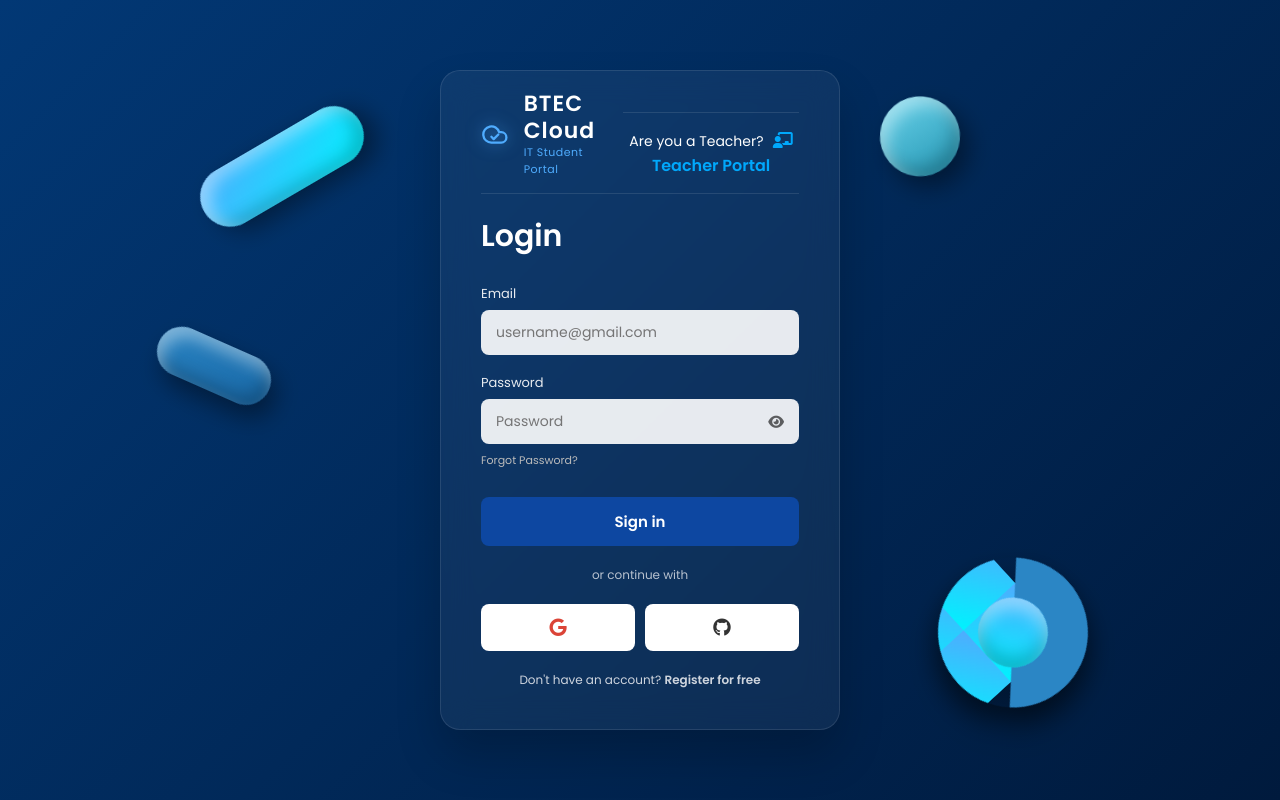
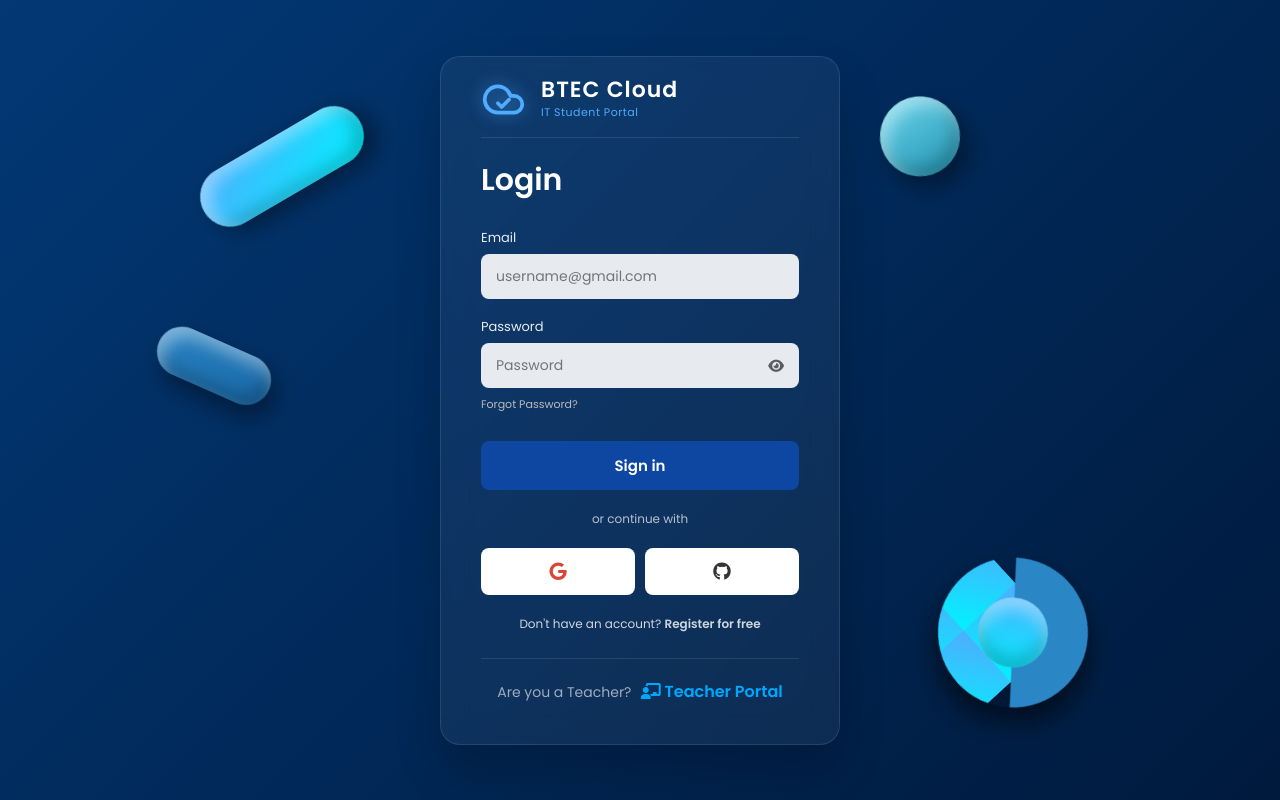
Before and after one commit to aljrahhosen/Btec-Cloud-Portal, a plain HTML site: page index.html in a window 1280 px wide. Drawn offline with Linux system fonts and the light colour scheme.

Commit message:
Update index.html

```diff
--- a/index.html
+++ b/index.html
@@ -9,12 +9,32 @@
     <link href="https://fonts.googleapis.com/css2?family=Poppins:wght@300;400;500;600&display=swap" rel="stylesheet">
     <link rel="stylesheet" href="style.css">
     <style>
+        /* ستايل التنبيهات (Toasts) */
         .toast-container { position: fixed; top: 20px; right: 20px; z-index: 2000; }
         .toast { background: rgba(255, 255, 255, 0.1); backdrop-filter: blur(12px); -webkit-backdrop-filter: blur(12px); border: 1px solid rgba(255, 255, 255, 0.2); color: white; padding: 15px 25px; border-radius: 12px; margin-bottom: 10px; box-shadow: 0 8px 32px 0 rgba(0, 0, 0, 0.3); display: flex; align-items: center; gap: 12px; animation: slideIn 0.5s ease-out forwards; min-width: 300px; }
         .toast.error { border-left: 4px solid #ff4b2b; }
         .toast.success { border-left: 4px solid #00f2fe; }
         @keyframes slideIn { from { transform: translateX(100%); opacity: 0; } to { transform: translateX(0); opacity: 1; } }
         @keyframes fadeOut { to { transform: translateX(100%); opacity: 0; } }
+
+        /* ستايل إضافي لرابط المعلمين لضمان التناسق */
+        .teacher-section {
+            text-align: center;
+            margin-top: 25px;
+            padding-top: 20px;
+            border-top: 1px solid rgba(255, 255, 255, 0.1);
+        }
+        .teacher-link {
+            color: #00a8fc;
+            text-decoration: none;
+            font-weight: 600;
+            margin-left: 5px;
+            transition: 0.3s;
+        }
+        .teacher-link:hover {
+            color: #00f2fe;
+            text-shadow: 0 0 10px rgba(0, 168, 252, 0.4);
+        }
     </style>
 </head>
 <body>
@@ -36,12 +56,6 @@
                 <span class="title">BTEC Cloud</span>
                 <span class="subtitle">IT Student Portal</span>
             </div>
-            <div style="text-align: center; margin-top: 20px; padding-top: 15px; border-top: 1px solid rgba(255,255,255,0.1);">
-    <span style="color: var(--text-muted); font-size: 14px;">Are you a Teacher?</span>
-    <a href="teacher-auth.html" style="color: #00a8fc; text-decoration: none; font-weight: 600; margin-left: 5px;">
-        <i class="fas fa-chalkboard-teacher"></i> Teacher Portal
-    </a>
-</div>
         </div>
 
         <h2 class="login-title">Login</h2>
@@ -76,6 +90,13 @@
         <div class="register">
             Don't have an account? <a href="register.html">Register for free</a>
         </div>
+
+        <div class="teacher-section">
+            <span style="color: rgba(255,255,255,0.6); font-size: 14px;">Are you a Teacher?</span>
+            <a href="teacher-auth.html" class="teacher-link">
+                <i class="fas fa-chalkboard-teacher"></i> Teacher Portal
+            </a>
+        </div>
     </div>
 
     <script type="module">
@@ -108,6 +129,7 @@
             }, 4000);
         }
 
+        // تسجيل الدخول العادي
         document.getElementById('login-form').addEventListener('submit', (e) => {
             e.preventDefault();
             const email = document.getElementById('login-email').value.trim();
@@ -122,46 +144,38 @@
             btn.disabled = true;
 
             signInWithEmailAndPassword(auth, email, password)
-                .then((userCredential) => {
+                .then(() => {
                     showToast("Logged in successfully!", "success");
-                    setTimeout(() => {
-                        window.location.href = "dashboard.html";
-                    }, 1000);
+                    setTimeout(() => { window.location.href = "dashboard.html"; }, 1000);
                 })
-                .catch((error) => {
+                .catch(() => {
                     showToast("Invalid email or password!");
                     btn.innerHTML = 'Sign in';
                     btn.disabled = false;
                 });
         });
 
+        // تسجيل الدخول بجوجل
         document.getElementById('google-btn').addEventListener('click', () => {
             const provider = new GoogleAuthProvider();
             signInWithPopup(auth, provider).then((result) => {
                 showToast("Welcome, " + result.user.displayName, "success");
-                setTimeout(() => {
-                    window.location.href = "dashboard.html";
-                }, 1000);
-            }).catch(() => {
-                showToast("Google login failed.");
-            });
+                setTimeout(() => { window.location.href = "dashboard.html"; }, 1000);
+            }).catch(() => { showToast("Google login failed."); });
         });
 
+        // تسجيل الدخول بجيت هب
         document.getElementById('github-btn').addEventListener('click', () => {
             const provider = new GithubAuthProvider();
             signInWithPopup(auth, provider).then((result) => {
                 showToast("Welcome, " + result.user.displayName, "success");
-                setTimeout(() => {
-                    window.location.href = "dashboard.html";
-                }, 1000);
-            }).catch(() => {
-                showToast("GitHub login failed.");
-            });
+                setTimeout(() => { window.location.href = "dashboard.html"; }, 1000);
+            }).catch(() => { showToast("GitHub login failed."); });
         });
 
+        // إظهار/إخفاء كلمة المرور
         const passwordInput = document.getElementById('login-password');
         const eyeIcon = document.getElementById('eye-icon');
-
         eyeIcon.addEventListener('click', () => {
             const type = passwordInput.getAttribute('type') === 'password' ? 'text' : 'password';
             passwordInput.setAttribute('type', type);
```
